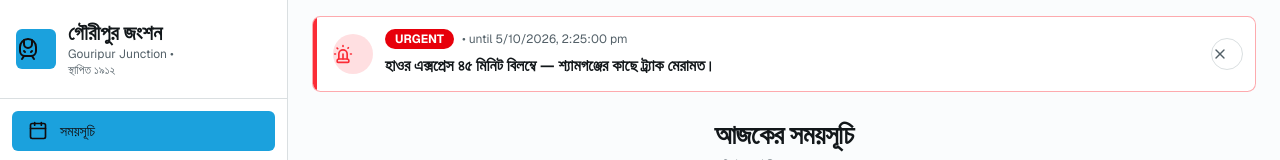
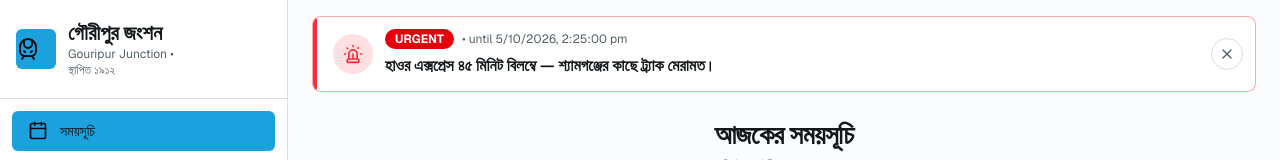
Before and after one commit to fazle-rabbi-dev/gouripur-junction, a Next.js app: page / in a window 1280 px wide. Shown: the top 160 px of the page. Built offline with nearby package versions, Linux system fonts and the light colour scheme.

Commit message:
fix: center urgent banner siren and close icons

```diff
--- a/components/shared/urgent-banner.tsx
+++ b/components/shared/urgent-banner.tsx
@@ -23,7 +23,7 @@ export function UrgentBanner() {
         <span aria-hidden className="absolute inset-y-0 left-0 w-1 bg-red-500" />
 
         <div className="flex items-center gap-3 py-3 pr-3 pl-5">
-          <span className="flex-center size-10 shrink-0 self-center rounded-full bg-red-500/15 text-red-500">
+          <span className="flex-center justify-center size-10 shrink-0 self-center rounded-full bg-red-500/15 text-red-500">
             <Siren className="size-5" />
           </span>
 
@@ -41,7 +41,7 @@ export function UrgentBanner() {
             type="button"
             onClick={() => setDismissed(true)}
             aria-label="ব্যানার বন্ধ করুন"
-            className="flex-center size-8 shrink-0 self-center rounded-full border border-border text-muted-foreground hover:text-foreground"
+            className="flex-center justify-center size-8 shrink-0 self-center rounded-full border border-border text-muted-foreground hover:text-foreground"
           >
             <X className="size-4" />
           </button>
```
